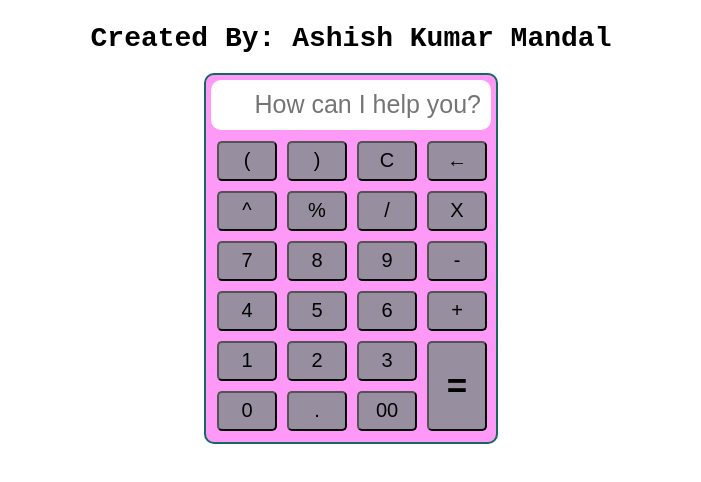
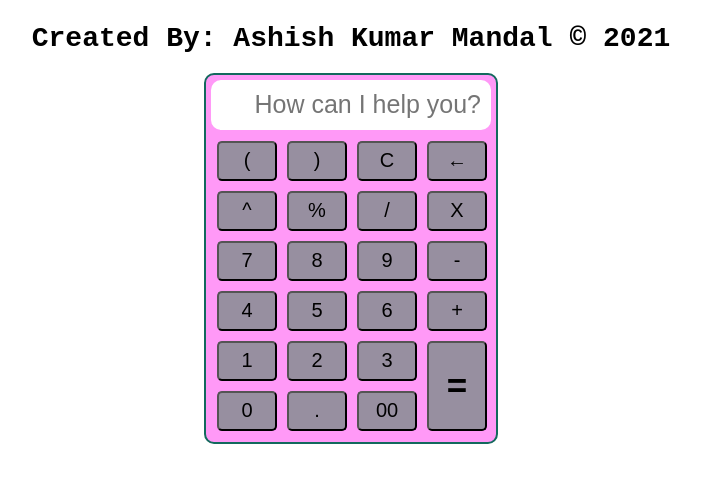
Before and after one commit to VIVEK008D/calculator.github.io, a plain HTML site: page index.html in a window 1280 px wide. Shown: the whole page, without its empty margins (289-990 px from the left). Drawn offline with Linux system fonts and the light colour scheme.

Commit message:
Update index.html

```diff
--- a/index.html
+++ b/index.html
@@ -62,7 +62,7 @@
 
 <body>
     <div class="container">
-        <h1>Created By: Ashish Kumar Mandal</h1>
+        <h1>Created By: Ashish Kumar Mandal &copy; 2021</h1>
 
         <div class="calculator">
             <input type="text" name="screen" id="screen" placeholder="How can I help you?" readonly>
```
